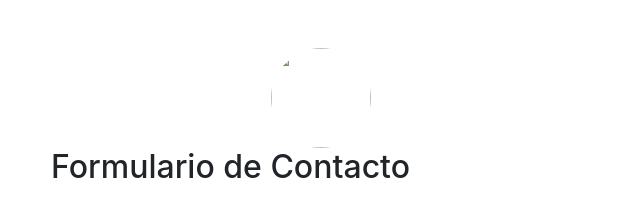
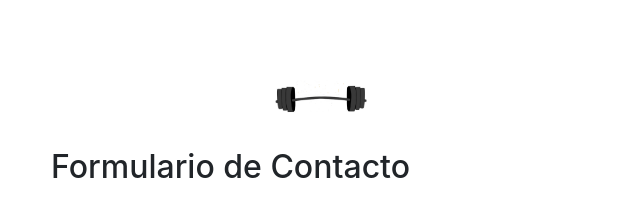
Before and after one commit to Kora8/Magno-Gym, a plain HTML site: page Contacto/index2.html in a window 1280 px wide. Shown: the top 198 px of the page, without its empty margins (319-959 px from the left). Drawn offline with nearby package versions, Linux system fonts and the light colour scheme.

Commit message:
Update index2.html

```diff
--- a/Contacto/index2.html
+++ b/Contacto/index2.html
@@ -27,7 +27,7 @@
     </style>
   <div class="container mt-5">
     <div class="logo">
-        <img src="Logo gym.jpg" class="logo" alt="" srcset="">
+        <img src="../imagenes/Logo gym.jpg" class="logo" alt="" srcset="">
     </div>
     <div class="row">
       <div class="col-md-6 offset-md-3">
```
